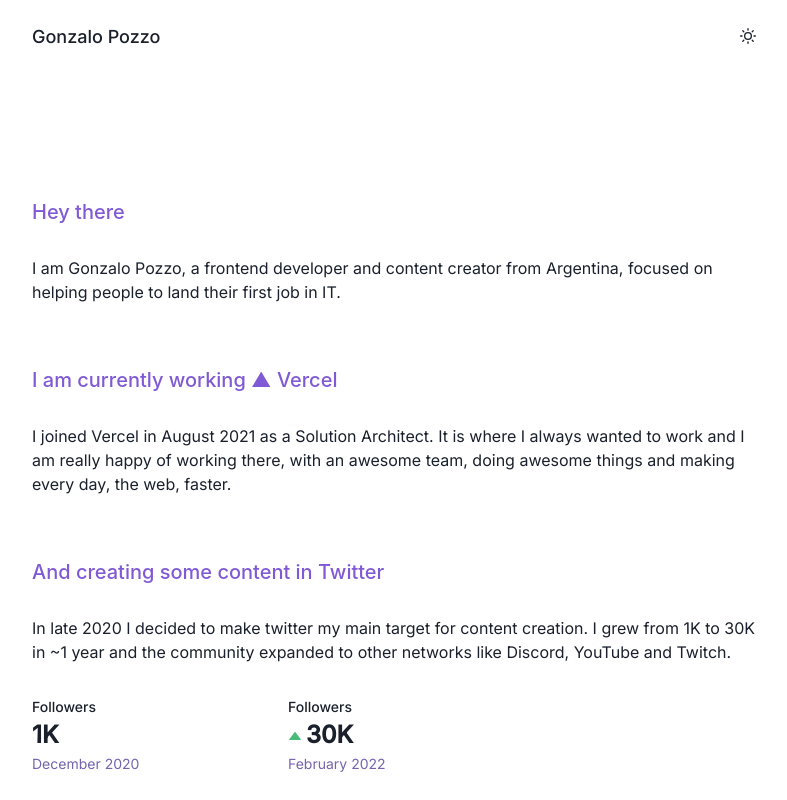
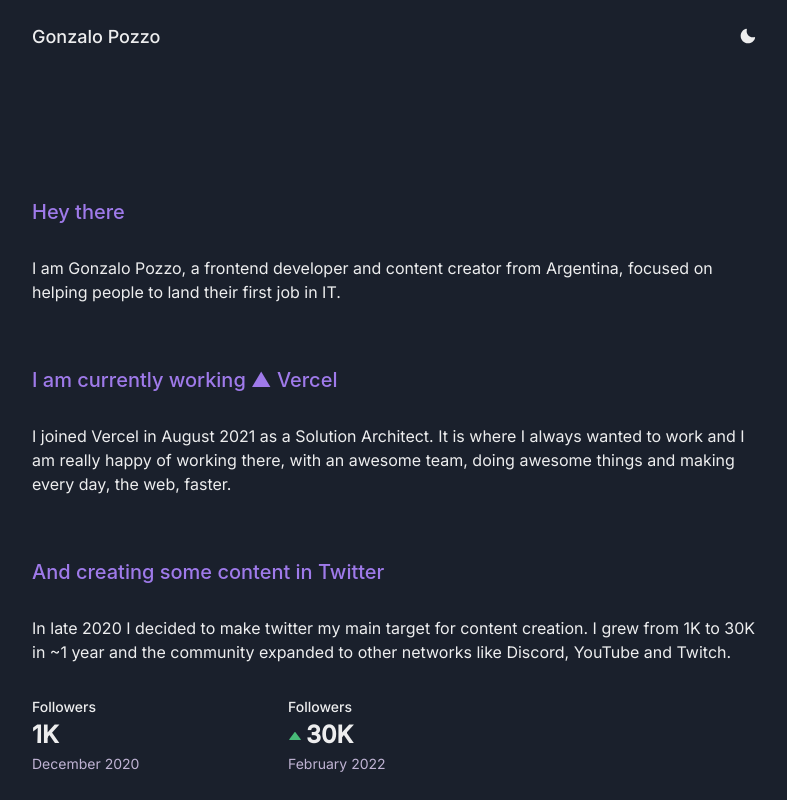
Before and after one commit to goncy/me, a Next.js app: page / in a window 1280 px wide. Shown: the top 800 px of the page, without its empty margins (240-1027 px from the left). Built offline with nearby package versions, Linux system fonts and the light colour scheme.

Commit message:
Update delays

```diff
--- a/pages/index.tsx
+++ b/pages/index.tsx
@@ -52,7 +52,7 @@
           </Stack>
         </SlideFade>
 
-        <SlideFade in transition={{enter: {duration: 0.6, delay: 0.1}}}>
+        <SlideFade in transition={{enter: {duration: 0.6, delay: 0.2}}}>
           <Stack spacing={8}>
             <Heading fontWeight={500} size="md">
               And creating some content in Twitter
@@ -82,7 +82,7 @@
           </Stack>
         </SlideFade>
 
-        <SlideFade in transition={{enter: {duration: 0.6, delay: 0.2}}}>
+        <SlideFade in transition={{enter: {duration: 0.6, delay: 0.3}}}>
           <Stack spacing={8}>
             <Heading fontWeight={500} size="md">
               Also streaming on Twitch
@@ -129,7 +129,7 @@
           </Stack>
         </SlideFade>
 
-        <SlideFade in transition={{enter: {duration: 0.6, delay: 0.3}}}>
+        <SlideFade in transition={{enter: {duration: 0.6, delay: 0.4}}}>
           <Stack spacing={8}>
             <Heading fontWeight={500} size="md">
               And it then goes into YouTube
@@ -160,7 +160,7 @@
           </Stack>
         </SlideFade>
 
-        <SlideFade in transition={{enter: {duration: 0.6, delay: 0.4}}}>
+        <SlideFade in transition={{enter: {duration: 0.6, delay: 0.5}}}>
           <Stack spacing={8}>
             <Heading fontWeight={500} size="md">
               Also created my first startup, Pency
@@ -173,7 +173,7 @@
           </Stack>
         </SlideFade>
 
-        <SlideFade in transition={{enter: {duration: 0.6, delay: 0.5}}}>
+        <SlideFade in transition={{enter: {duration: 0.6, delay: 0.6}}}>
           <Stack spacing={8}>
             <Heading fontWeight={500} size="md">
               I am helping people to get that job
@@ -208,7 +208,7 @@
           </Stack>
         </SlideFade>
 
-        <SlideFade in transition={{enter: {duration: 0.6, delay: 0.5}}}>
+        <SlideFade in transition={{enter: {duration: 0.6, delay: 0.7}}}>
           <Stack spacing={8}>
             <Heading fontWeight={500} size="md">
               To achieve it, I have to befriend companies
@@ -252,7 +252,7 @@
           </Stack>
         </SlideFade>
 
-        <SlideFade in transition={{enter: {duration: 0.6, delay: 0.5}}}>
+        <SlideFade in transition={{enter: {duration: 0.6, delay: 0.8}}}>
           <Stack spacing={8}>
             <Heading fontWeight={500} size="md">
               Some of that companies are sponsors in the stream
--- a/theme.ts
+++ b/theme.ts
@@ -3,7 +3,7 @@
 export default extendTheme({
   config: {
     useSystemColorMode: false,
-    initialColorMode: "light",
+    initialColorMode: "dark",
   },
   fonts: {
     body: "Inter, -apple-system, BlinkMacSystemFont, Segoe UI, Roboto, Oxygen, Ubuntu, Cantarell, Fira Sans, Droid Sans, Helvetica Neue, sans-serif",
```
